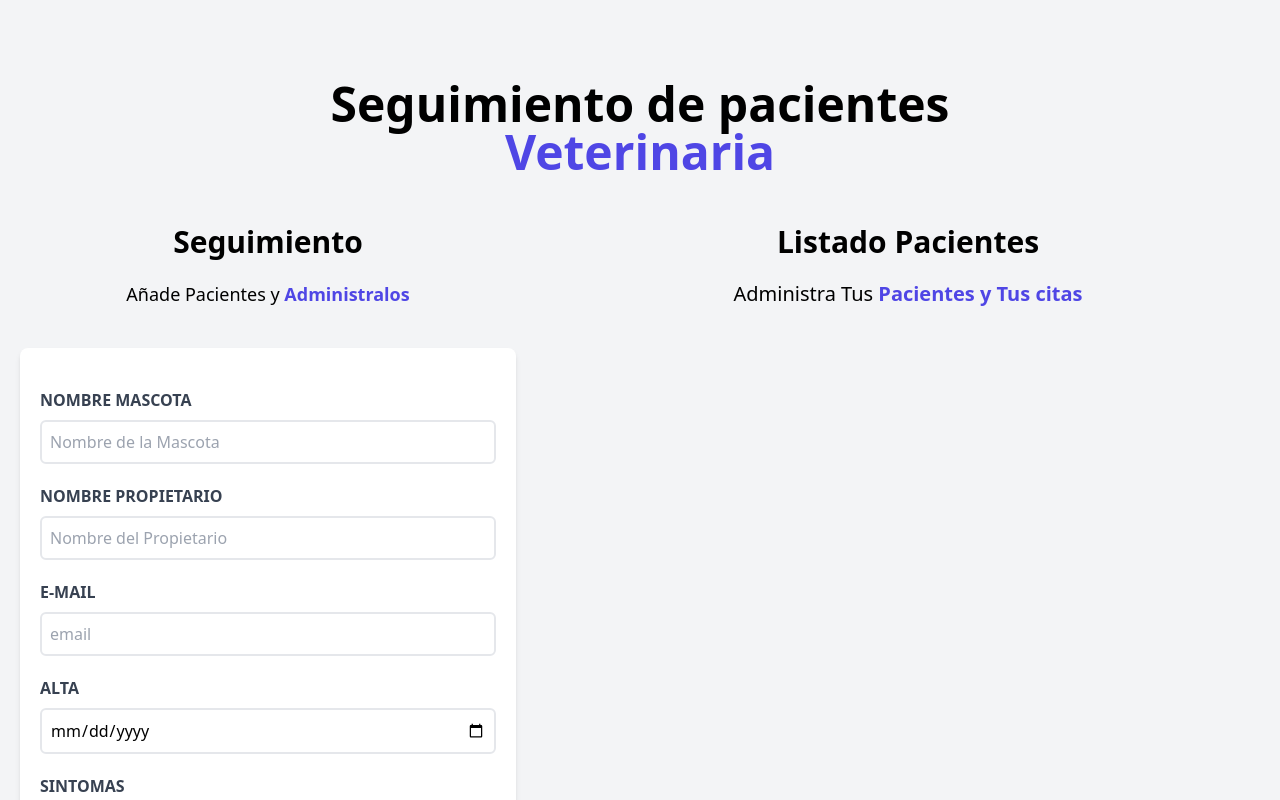
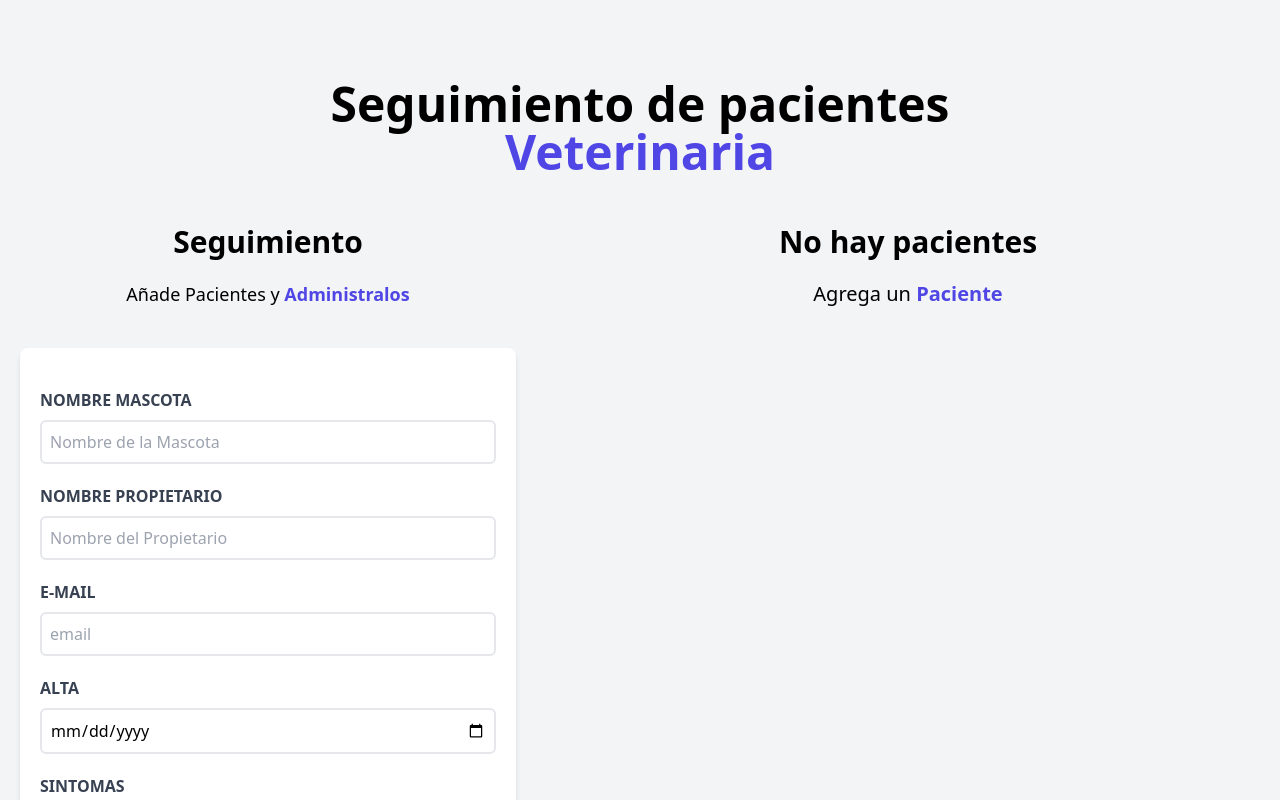
Before and after one commit to jhechus/Administrados-de-pacientes, a React (Vite) app: page / in a window 1280 px wide. Shown: the top 800 px of the page. Built offline with nearby package versions, Linux system fonts and the light colour scheme.

Commit message:
mostrando texto de forma condicional

```diff
--- a/src/components/Listadopacientes.jsx
+++ b/src/components/Listadopacientes.jsx
@@ -3,9 +3,11 @@
 function Listadopacientes({Pacientes}) {
 
 
-
   return (
     <div className=" md:w-1/2 lg:w-3/5 ">
+
+      {Pacientes && Pacientes.length ? (
+        <>
           <h2 className=" font-black text-3xl text-center">
             Listado Pacientes
           </h2>
@@ -22,6 +24,22 @@
               paciente = {paciente}
             />
           ))}
+        </>
+      ) : (
+        <>
+          <h2 className=" font-black text-3xl text-center">
+            No hay pacientes
+          </h2>
+          <p className="text-xl mt-5 mb-10 text-center">
+            Agrega un {''}
+            <span className=" text-indigo-600 font-bold">
+              Paciente
+            </span>
+          </p>
+        </>
+      )}
+
+
 
 
 
```
Lines whose indentation alone changed are shown as unchanged.
